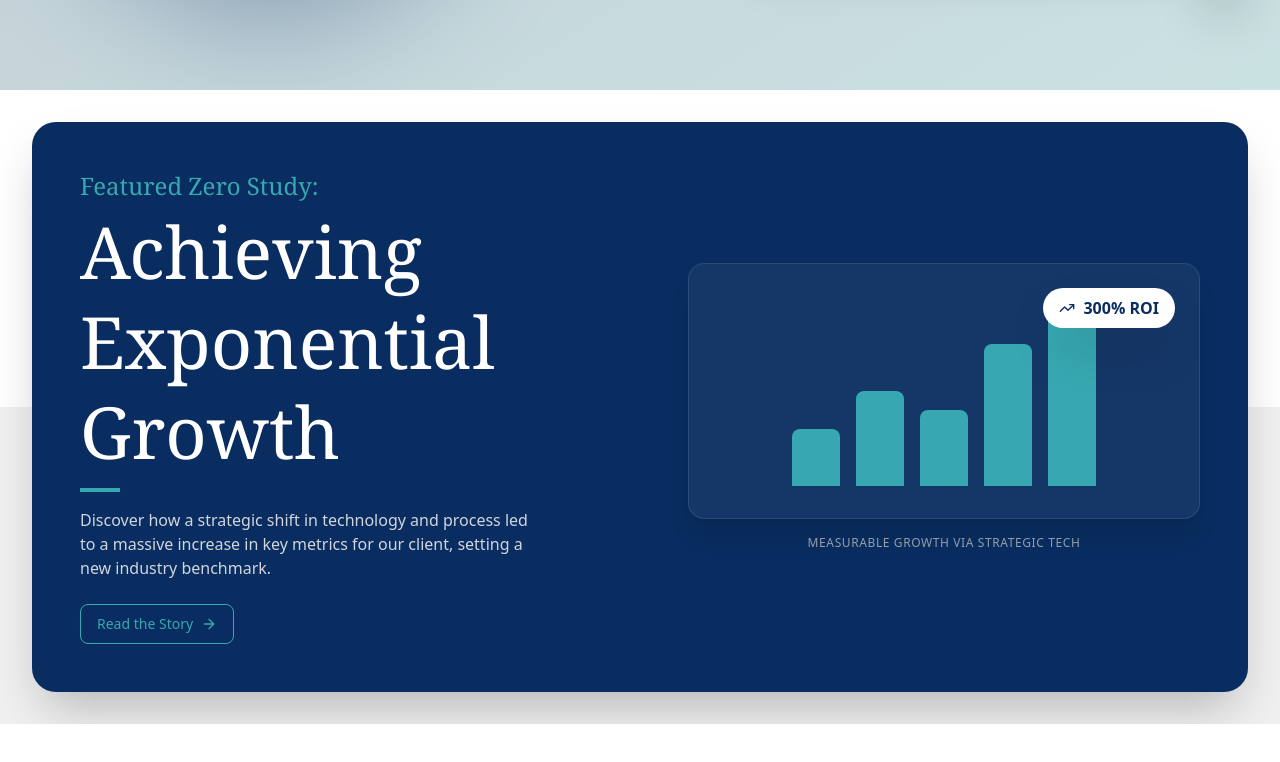
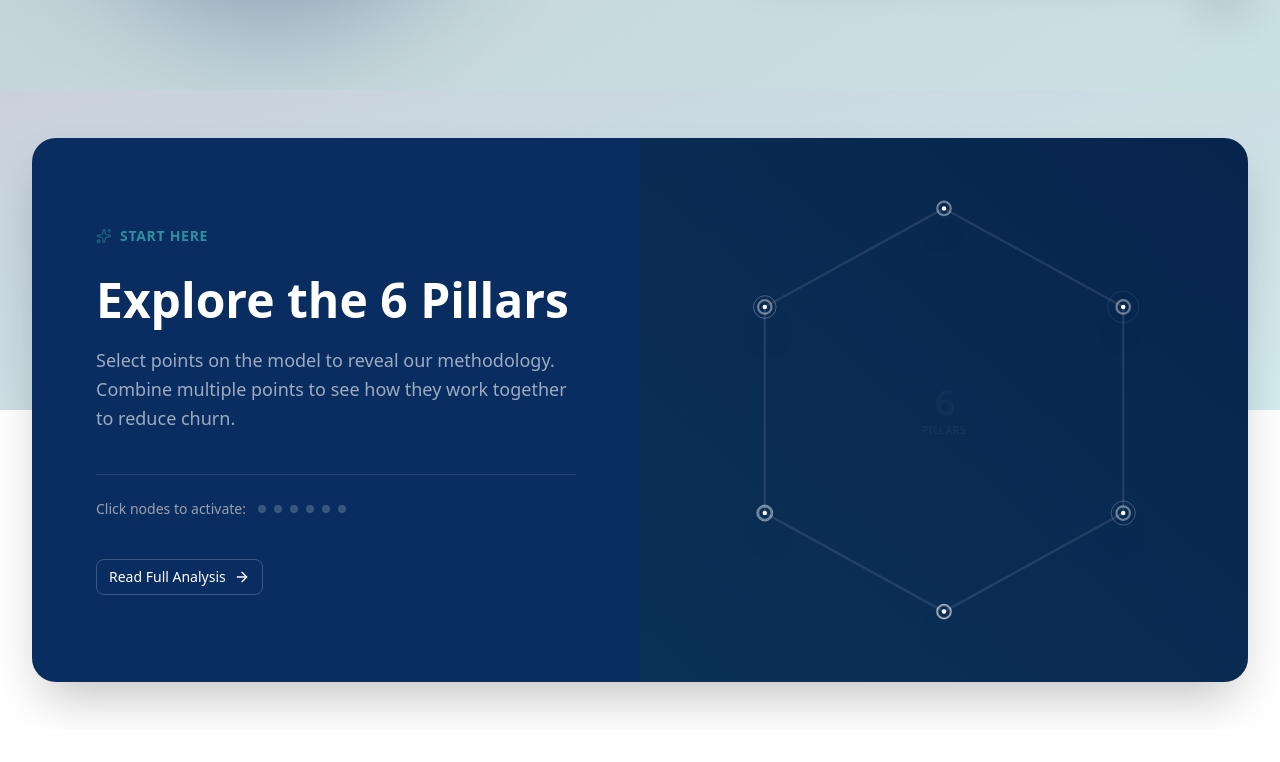
Before and after one commit to aditya-and-aditya/aditya-aditya, a Next.js app: page / in a window 1280 px wide. Shown: the part 778-1540 px from the top of the page. Built offline with nearby package versions, Linux system fonts and the light colour scheme.

Commit message:
Update page.tsx

```diff
--- a/app/page.tsx
+++ b/app/page.tsx
@@ -5,13 +5,15 @@ import About from './_components/sections/About';
 import Contact from './_components/sections/Contact';
 import Chatbot from './_components/sections/Chatbot';
 import FeaturedProjectSection from './_components/sections/ZeroStudy';
+import ClientingTeaser from './_components/sections/Hexadon';
 
 export default function Home() {
   return (
     <>
       <Hero />
+      <ClientingTeaser />
+      <Services />
       <FeaturedProjectSection />
-      <Services />
       <CaseStudies />
       <About />
       <Chatbot />
```
